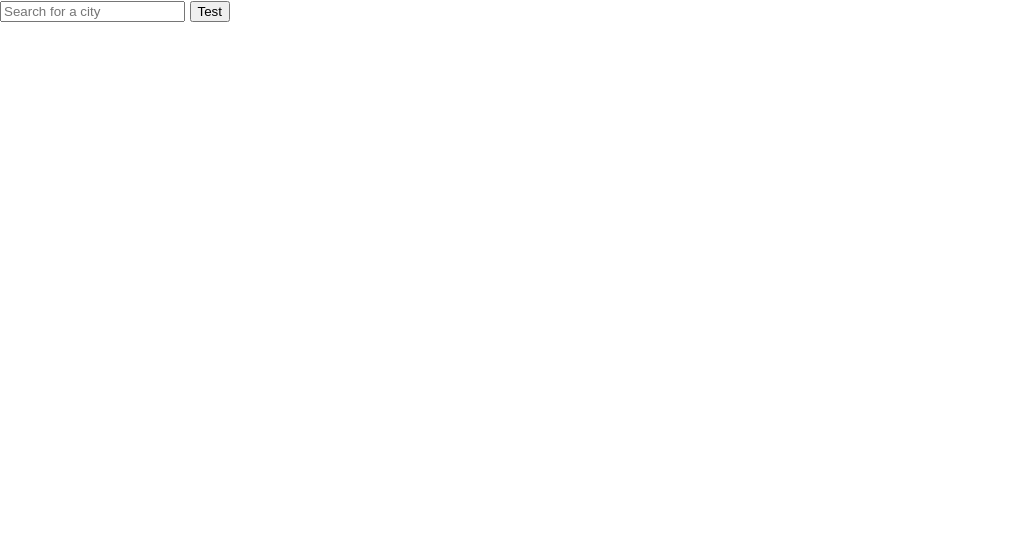
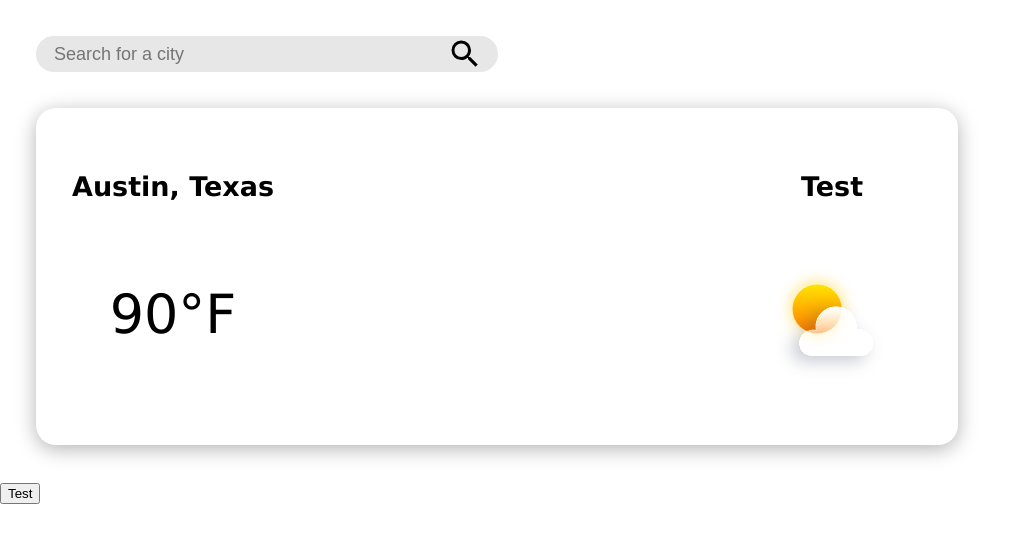
Before and after one commit to dpsiu/WeatherApplication, a plain HTML site: page index.html in a window 1280 px wide. Shown: the whole page, without its empty margins (0-1030 px from the left). Drawn offline with Linux system fonts and the light colour scheme.

Commit message:
Add feature - main weather info html/css

```diff
--- a/index.html
+++ b/index.html
@@ -7,9 +7,22 @@
     <link rel="stylesheet" href="style.css">
 </head>
 <body>
-    <input type="text" placeholder="Search for a city" id="cityInput">
+    <div class="searchBar">
+        <input type="text" placeholder="Search for a city" id="cityInput">
+        <img src="./icons/magnify (copy 1).svg" alt="">
+    </div>
+    <div id="weatherMainInfo">
+        <div>
+            <p class="cityState">Austin, Texas</p>
+            <p id="cityTemperature">90&deg;F</p>
+        </div>
+        <div>
+            <p class="weatherStatus">Test</p>
+            <img src="./icons/sunny-1.svg" alt="">
+        </div>
+    </div>
     <button id="searchBtn" onclick="searchCity()">Test</button>
-    <p id="cityTemperature"></p>
+    <!-- <p id="cityTemperature"></p> -->
 
     <script src="script.js"></script>
 </body>
--- a/script.js
+++ b/script.js
@@ -8,10 +8,11 @@
 
 const searchBtn = document.getElementById('searchBtn')
 const cityTemp = document.getElementById('cityTemperature')
+let degreeSymbol = '\u00B0'
 
 async function searchCity() {
 
     const response = await fetch("http://api.weatherapi.com/v1/current.json?key=098e7d365540490a963185024232706&q=Austin&aqi=no")
     const jsonData = await response.json()
-    cityTemp.innerText = jsonData.current.temp_f
+    cityTemp.innerText = jsonData.current.temp_f + degreeSymbol;
 }
--- a/style.css
+++ b/style.css
@@ -2,6 +2,8 @@
     --clr-white: rgb(233, 233, 233);
     --clr-grey: rgb(231, 231, 231);
     --clr-black: rgb(49, 49, 49);
+    --clr-box-shadow: rgba(0, 0, 0, 0.3);
+    font-family: Verdana, Geneva, Tahoma, sans-serif;
     font-size: 18px;
 }
 
@@ -37,3 +39,39 @@ body{
 .searchBar input:focus-visible{
     border: none;
 }
+
+/* ---------Main Weather Information---------- */
+
+/* weatherMainInfo > cityState, cityTemperature + weatherStatus, img */
+
+#weatherMainInfo{
+    display: flex;
+    font-size: 1.5rem;
+    justify-content: space-between;
+    align-items: baseline;
+    padding: 2rem;
+    margin: 2rem;
+    box-shadow: 0px 4px 20px 0 var(--clr-box-shadow);
+    border-radius: 20px;
+    max-width: 850px;
+    min-width: 400px;
+}
+
+#weatherMainInfo div{
+    display: flex;
+    flex-direction: column;
+    align-items: center;
+}
+
+.cityState,
+.weatherStatus {
+    font-weight: bold;
+}
+
+#cityTemperature{
+    font-size: 200%;
+}
+
+#weatherMainInfo div img{
+    height: 10rem;
+}
```
